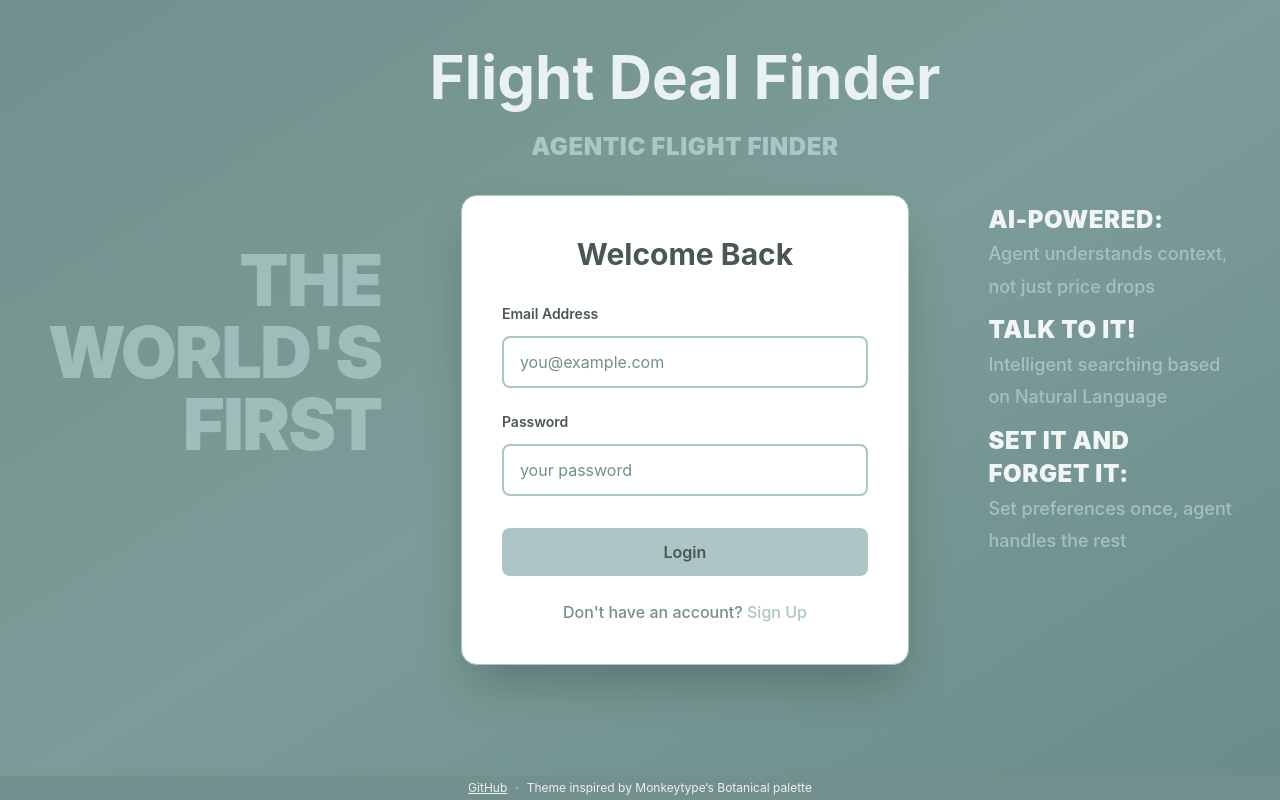
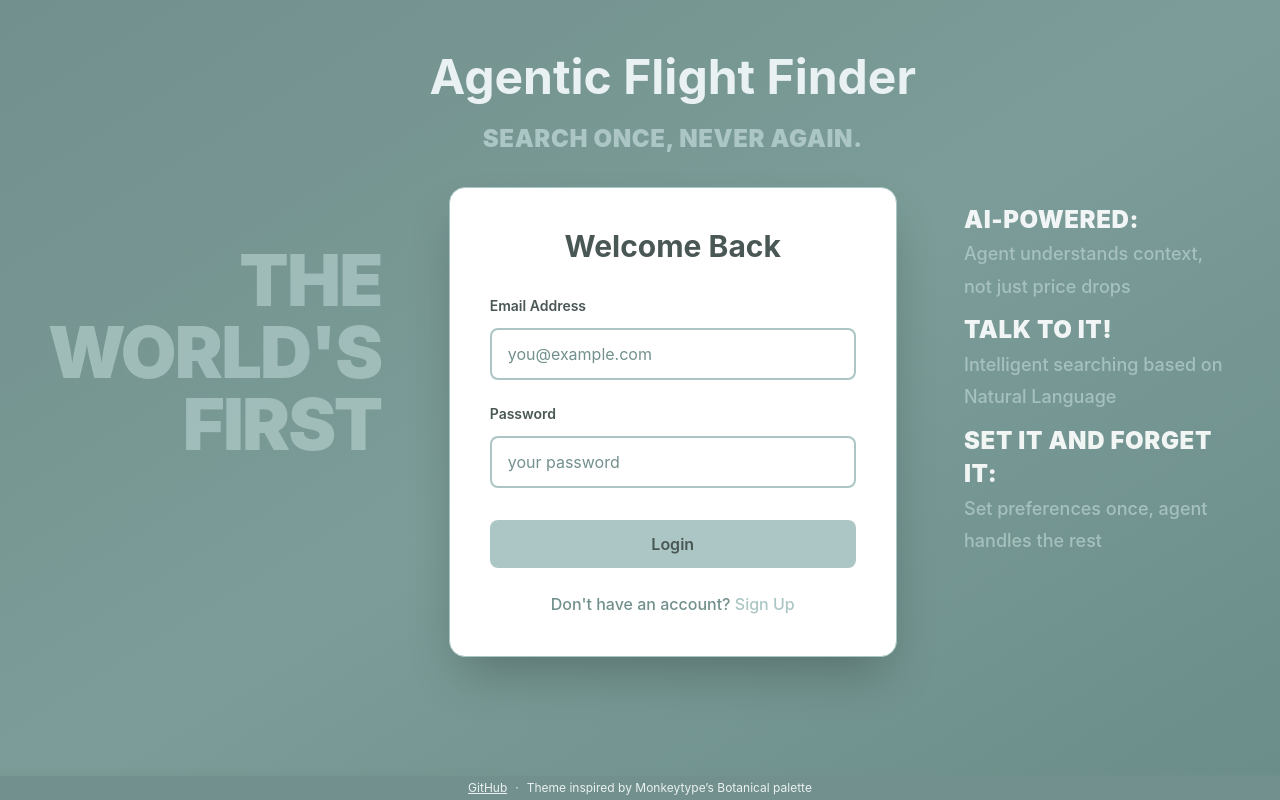
Before and after one commit to KrishnaRaheja/AgenticFlightFinder, a React (Vite) app in the folder frontend/: page /login in a window 1280 px wide. Built offline with nearby package versions, Linux system fonts and the light colour scheme; no server answers.

Commit message:
feat: update title and subtitle in Login component for branding consistency

```diff
--- a/frontend/src/pages/Login.jsx
+++ b/frontend/src/pages/Login.jsx
@@ -129,11 +129,11 @@ function Login() {
             className="text-center mb-8"
             style={{ animation: fadeIn ? 'fadeIn 0.8s ease-in-out 0.2s both' : 'none' }}
           >
-            <h1 className="text-5xl md:text-6xl font-bold text-botanical-text mb-4 leading-tight">
-              Flight Deal Finder
+            <h1 className="text-4xl md:text-5xl font-bold text-botanical-text mb-4 leading-tight">
+              Agentic Flight Finder
             </h1>
             <p className="text-xl md:text-2xl text-[#abc6c4] font-black tracking-wide uppercase">
-              Agentic flight finder
+              Search once, never again.
             </p>
           </div>
 
```
